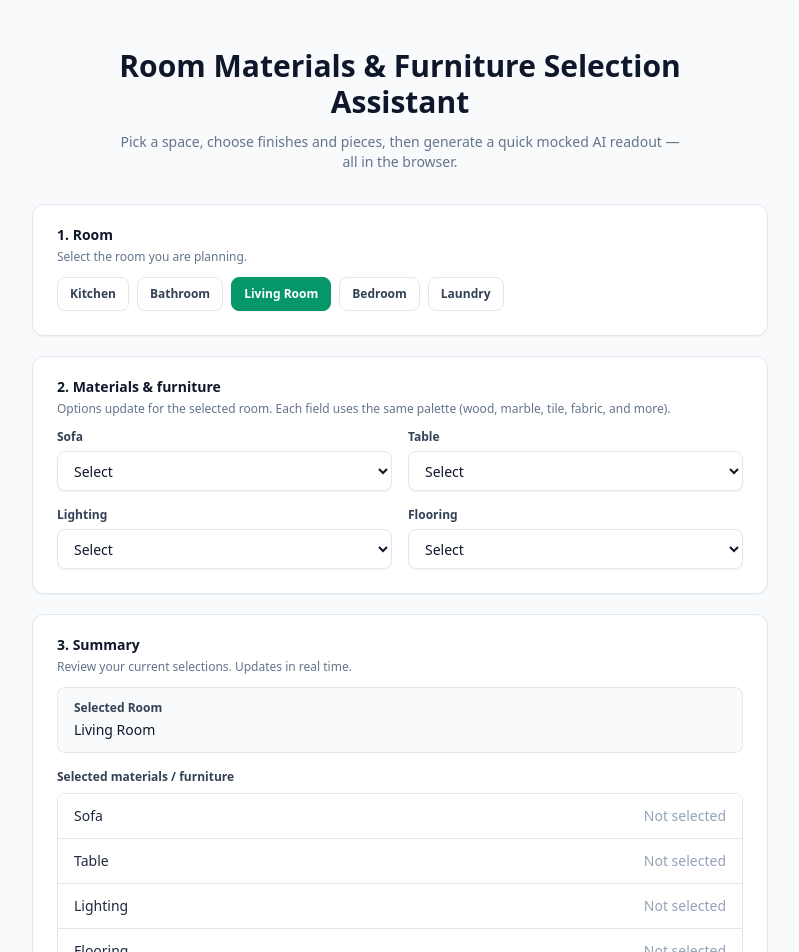
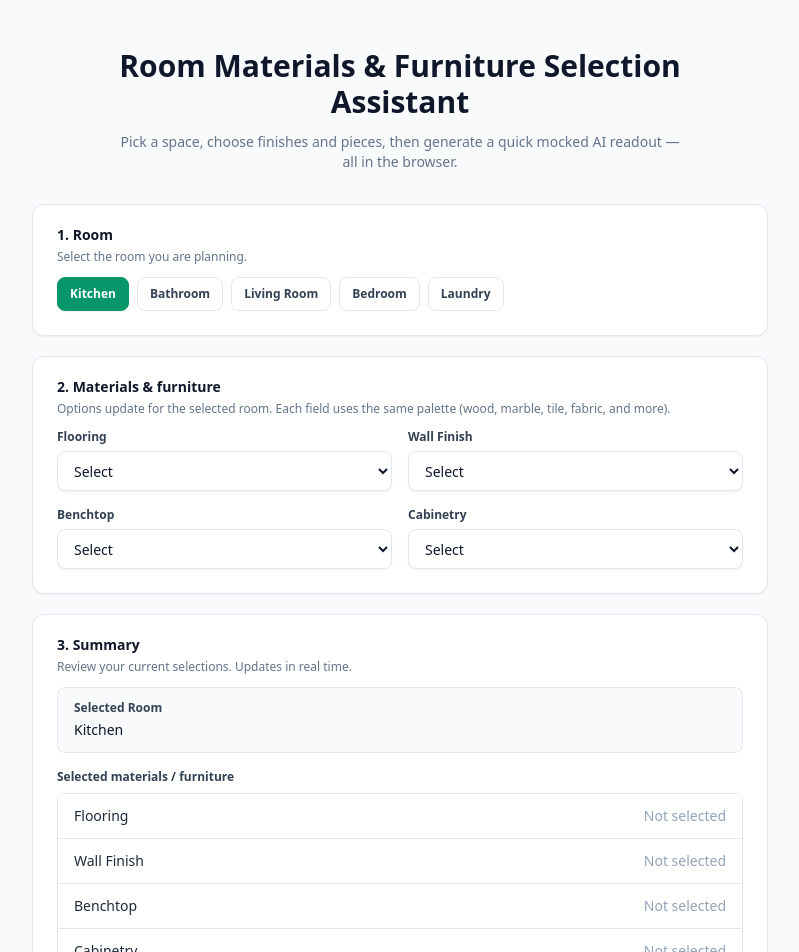
Before and after one commit to phelsajc/feeldx-room-assistant, a Vue app: page / in a window 1280 px wide. Shown: the top 952 px of the page, without its empty margins (240-1039 px from the left). Built offline with nearby package versions, Linux system fonts and the light colour scheme.

Commit message:
Update AI Summary

```diff
--- a/src/App.vue
+++ b/src/App.vue
@@ -3,8 +3,10 @@ import { reactive, ref } from 'vue'
 import RoomMaterialSelector from './components/RoomMaterialSelector.vue'
 import RoomSelector from './components/RoomSelector.vue'
 import SummaryPanel from './components/SummaryPanel.vue'
+import { ROOM_TYPES } from './data/rooms'
 
-const selectedRoom = ref('Living Room')
+const selectedRoom = ref(ROOM_TYPES[0].label)
+/** Per-room keyed by ROOM_TYPES id — see src/data/rooms.js */
 const selections = reactive({})
 </script>
 
--- a/src/components/RoomMaterialSelector.vue
+++ b/src/components/RoomMaterialSelector.vue
@@ -1,47 +1,35 @@
 <script setup>
 import { computed, watchEffect } from 'vue'
+import { MATERIAL_OPTIONS, ROOM_ITEMS, roomIdFromLabel } from '../data/rooms'
 
-const ROOM_FIELDS = {
-  Kitchen: ['Flooring', 'Wall Finish', 'Benchtop', 'Cabinetry'],
-  'Living Room': ['Sofa', 'Table', 'Lighting', 'Flooring'],
-  Bedroom: ['Bed', 'Lighting', 'Flooring', 'Wall Finish'],
-}
-
-const OPTIONS = {
-  Flooring: ['Tile', 'Wood', 'Vinyl', 'Laminate', 'Marble'],
-  'Wall Finish': ['Paint', 'Wallpaper', 'Tile', 'Wood Panel', 'Plaster'],
-  Benchtop: ['Quartz', 'Granite', 'Marble', 'Laminate', 'Stainless Steel'],
-  Cabinetry: ['Wood', 'Laminate', 'Matte', 'Gloss', 'Glass'],
-
-  Sofa: ['Fabric', 'Leather', 'Velvet', 'Linen'],
-  Table: ['Wood', 'Glass', 'Marble', 'Metal'],
-  Lighting: ['Pendant', 'Recessed', 'Floor Lamp', 'Wall Sconce', 'Chandelier'],
-  Bed: ['Upholstered', 'Wood', 'Metal', 'Storage'],
-}
+const selectOptions = MATERIAL_OPTIONS.filter((o) => o.value !== '')
 
 const props = defineProps({
   room: {
     type: String,
     required: true,
   },
+  /** Keyed by room id (e.g. kitchen): { flooring: 'marble', ... } */
   selections: {
     type: Object,
     required: true,
   },
 })
 
-// selections[room][field] = option
-function ensureRoom(room) {
-  if (!props.selections[room]) props.selections[room] = {}
-  for (const field of ROOM_FIELDS[room] ?? []) {
-    if (props.selections[room][field] === undefined) props.selections[room][field] = ''
+const roomId = computed(() => roomIdFromLabel(props.room))
+const items = computed(() => (roomId.value ? ROOM_ITEMS[roomId.value] ?? [] : []))
+
+function ensureRoomSelections() {
+  const id = roomId.value
+  if (!id) return
+  if (!props.selections[id]) props.selections[id] = {}
+  for (const item of items.value) {
+    if (props.selections[id][item.key] === undefined) props.selections[id][item.key] = ''
   }
 }
 
-const fieldsForRoom = computed(() => ROOM_FIELDS[props.room] ?? [])
-
 watchEffect(() => {
-  ensureRoom(props.room)
+  ensureRoomSelections()
 })
 </script>
 
@@ -55,18 +43,18 @@ watchEffect(() => {
     </header>
 
     <div class="px-6 pb-6">
-      <p v-if="fieldsForRoom.length === 0" class="text-sm text-slate-500">No selections defined for this room yet.</p>
+      <p v-if="!roomId || items.length === 0" class="text-sm text-slate-500">No selections defined for this room yet.</p>
 
       <div v-else class="grid grid-cols-1 gap-4 sm:grid-cols-2">
-        <label v-for="field in fieldsForRoom" :key="field" class="grid gap-1.5">
-          <span class="text-xs font-semibold text-slate-700">{{ field }}</span>
+        <label v-for="item in items" :key="item.key" class="grid gap-1.5">
+          <span class="text-xs font-semibold text-slate-700">{{ item.label }}</span>
           <select
             class="h-10 w-full rounded-lg border border-slate-200 bg-white px-3 text-sm text-slate-900 shadow-sm outline-none focus:border-emerald-500 focus:ring-4 focus:ring-emerald-500/10"
-            :value="selections[room]?.[field] ?? ''"
-            @change="selections[room][field] = $event.target.value"
+            :value="selections[roomId]?.[item.key] ?? ''"
+            @change="selections[roomId][item.key] = $event.target.value"
           >
             <option value="" disabled>Select</option>
-            <option v-for="opt in OPTIONS[field] ?? []" :key="opt" :value="opt">{{ opt }}</option>
+            <option v-for="opt in selectOptions" :key="opt.value" :value="opt.value">{{ opt.label }}</option>
           </select>
         </label>
       </div>
--- a/src/components/RoomSelector.vue
+++ b/src/components/RoomSelector.vue
@@ -1,5 +1,5 @@
 <script setup>
-const ROOMS = ['Kitchen', 'Bathroom', 'Living Room', 'Bedroom', 'Laundry']
+import { ROOM_TYPES } from '../data/rooms'
 
 defineProps({
   modelValue: {
@@ -21,18 +21,18 @@ defineEmits(['update:modelValue'])
     <div class="px-6 pb-6">
       <div class="flex flex-wrap gap-2" role="group" aria-label="Quick room buttons">
         <button
-          v-for="room in ROOMS"
-          :key="room"
+          v-for="r in ROOM_TYPES"
+          :key="r.id"
           type="button"
           class="rounded-lg border px-3 py-2 text-xs font-semibold transition"
           :class="
-            room === modelValue
+            r.label === modelValue
               ? 'border-emerald-600 bg-emerald-600 text-white shadow-sm'
               : 'border-slate-200 bg-white text-slate-700 hover:bg-slate-50'
           "
-          @click="$emit('update:modelValue', room)"
+          @click="$emit('update:modelValue', r.label)"
         >
-          {{ room }}
+          {{ r.label }}
         </button>
       </div>
     </div>
--- a/src/components/SummaryPanel.vue
+++ b/src/components/SummaryPanel.vue
@@ -1,25 +1,35 @@
 <script setup>
-import { computed } from 'vue'
-
-const ROOM_FIELDS = {
-  Kitchen: ['Flooring', 'Wall Finish', 'Benchtop', 'Cabinetry'],
-  'Living Room': ['Sofa', 'Table', 'Lighting', 'Flooring'],
-  Bedroom: ['Bed', 'Lighting', 'Flooring', 'Wall Finish'],
-}
+import { computed, ref } from 'vue'
+import { materialLabelForValue, roomIdFromLabel, ROOM_ITEMS } from '../data/rooms'
+import { generateAiSummary } from '../utils/generateAiSummary'
 
 const props = defineProps({
   room: {
     type: String,
     required: true,
   },
+  /** Keyed by room id: selections.kitchen.flooring etc. */
   selections: {
     type: Object,
     required: true,
   },
 })
 
-const fields = computed(() => ROOM_FIELDS[props.room] ?? [])
-const roomSelections = computed(() => props.selections?.[props.room] ?? {})
+const roomId = computed(() => roomIdFromLabel(props.room))
+const items = computed(() => (roomId.value ? ROOM_ITEMS[roomId.value] ?? [] : []))
+const roomSelections = computed(() =>
+  roomId.value && props.selections[roomId.value] ? props.selections[roomId.value] : {},
+)
+
+const generated = ref('')
+
+function displayValue(raw) {
+  return raw ? materialLabelForValue(raw) : 'Not selected'
+}
+
+function runGenerateAiSummary() {
+  generated.value = generateAiSummary(props.room, roomSelections.value, items.value)
+}
 </script>
 
 <template>
@@ -38,20 +48,34 @@ const roomSelections = computed(() => props.selections?.[props.room] ?? {})
       <div class="mt-4">
         <p class="text-xs font-semibold text-slate-700">Selected materials / furniture</p>
 
-        <ul v-if="fields.length" class="mt-2 divide-y divide-slate-200 overflow-hidden rounded-lg border border-slate-200">
-          <li v-for="field in fields" :key="field" class="flex items-center justify-between gap-4 bg-white px-4 py-3">
-            <span class="text-sm font-medium text-slate-800">{{ field }}</span>
+        <ul v-if="items.length" class="mt-2 divide-y divide-slate-200 overflow-hidden rounded-lg border border-slate-200">
+          <li v-for="item in items" :key="item.key" class="flex items-center justify-between gap-4 bg-white px-4 py-3">
+            <span class="text-sm font-medium text-slate-800">{{ item.label }}</span>
             <span
               class="text-sm"
-              :class="roomSelections[field] ? 'text-slate-900' : 'text-slate-400'"
+              :class="roomSelections[item.key] ? 'text-slate-900' : 'text-slate-400'"
             >
-              {{ roomSelections[field] || 'Not selected' }}
+              {{ displayValue(roomSelections[item.key]) }}
             </span>
           </li>
         </ul>
 
         <p v-else class="mt-2 text-sm text-slate-500">No summary available for this room yet.</p>
       </div>
+
+      <div class="mt-5">
+        <button
+          type="button"
+          class="inline-flex items-center justify-center rounded-lg border border-slate-200 bg-white px-4 py-2 text-sm font-semibold text-slate-800 shadow-sm transition hover:bg-slate-50 focus:outline-none focus:ring-4 focus:ring-emerald-500/10"
+          @click="runGenerateAiSummary"
+        >
+          Generate AI Summary
+        </button>
+
+        <div v-if="generated" class="mt-3 rounded-lg border border-slate-200 bg-slate-50 px-4 py-3">
+          <p class="text-sm leading-relaxed text-slate-800">{{ generated }}</p>
+        </div>
+      </div>
     </div>
   </section>
 </template>
--- /dev/null
+++ b/src/data/rooms.js
@@ -0,0 +1,91 @@
+/**
+ * Material option: value is stored; isDark used for “room may feel darker” rule.
+ */
+export const MATERIAL_OPTIONS = [
+  { value: '', label: '— Select —', isDark: false },
+  { value: 'wood', label: 'Wood', isDark: false },
+  { value: 'dark-wood', label: 'Dark wood', isDark: true },
+  { value: 'marble', label: 'Marble', isDark: false },
+  { value: 'tile', label: 'Tile', isDark: false },
+  { value: 'dark-tile', label: 'Dark tile / slate', isDark: true },
+  { value: 'fabric', label: 'Fabric', isDark: false },
+  { value: 'leather', label: 'Leather', isDark: false },
+  { value: 'granite', label: 'Granite', isDark: false },
+  { value: 'quartz', label: 'Quartz', isDark: false },
+  { value: 'painted', label: 'Painted finish', isDark: false },
+  { value: 'matte-black', label: 'Matte black', isDark: true },
+  { value: 'glass', label: 'Glass / mirror', isDark: false },
+  { value: 'vinyl', label: 'Vinyl / LVT', isDark: false },
+  { value: 'ceramic', label: 'Ceramic', isDark: false },
+  { value: 'laminate', label: 'Laminate', isDark: false },
+]
+
+export const ROOM_TYPES = [
+  { id: 'kitchen', label: 'Kitchen' },
+  { id: 'bathroom', label: 'Bathroom' },
+  { id: 'living', label: 'Living Room' },
+  { id: 'bedroom', label: 'Bedroom' },
+  { id: 'laundry', label: 'Laundry' },
+]
+
+/**
+ * Keys per room: id -> { key, label }[]
+ * `lightingKey` marks the field used for lighting rule (if present in room).
+ */
+export const ROOM_ITEMS = {
+  kitchen: [
+    { key: 'flooring', label: 'Flooring' },
+    { key: 'wallFinish', label: 'Wall Finish' },
+    { key: 'benchtop', label: 'Benchtop' },
+    { key: 'cabinetry', label: 'Cabinetry' },
+  ],
+  bathroom: [
+    { key: 'flooring', label: 'Flooring' },
+    { key: 'wallFinish', label: 'Wall finish / tiles' },
+    { key: 'vanity', label: 'Vanity' },
+    { key: 'fixtures', label: 'Fixtures' },
+  ],
+  living: [
+    { key: 'sofa', label: 'Sofa' },
+    { key: 'table', label: 'Table' },
+    { key: 'lighting', label: 'Lighting' },
+    { key: 'flooring', label: 'Flooring' },
+  ],
+  bedroom: [
+    { key: 'bed', label: 'Bed' },
+    { key: 'lighting', label: 'Lighting' },
+    { key: 'flooring', label: 'Flooring' },
+    { key: 'wallFinish', label: 'Wall Finish' },
+  ],
+  laundry: [
+    { key: 'flooring', label: 'Flooring' },
+    { key: 'cabinetry', label: 'Cabinetry' },
+    { key: 'benchtop', label: 'Benchtop' },
+    { key: 'appliances', label: 'Appliances finish' },
+  ],
+}
+
+/** Keys that count as “lighting” for the suggestion rule */
+export const LIGHTING_KEYS = new Set(['lighting', 'fixtures'])
+
+/** Keys checked for dark + dark flooring / wall pairing */
+export const FLOORING_KEY = 'flooring'
+export const WALL_KEY = 'wallFinish'
+
+/**
+ * Maps UI room button label → ROOM_ITEMS key (e.g. "Kitchen" → "kitchen").
+ * @param {string} label
+ */
+export function roomIdFromLabel(label) {
+  return ROOM_TYPES.find((r) => r.label === label)?.id ?? null
+}
+
+/**
+ * Human-readable label for a stored MATERIAL_OPTIONS value (or Passthrough unknown).
+ * @param {string} value
+ */
+export function materialLabelForValue(value) {
+  if (!value) return ''
+  const opt = MATERIAL_OPTIONS.find((o) => o.value === value)
+  return opt?.label ?? value
+}
--- /dev/null
+++ b/src/utils/generateAiSummary.js
@@ -0,0 +1,116 @@
+import { MATERIAL_OPTIONS, LIGHTING_KEYS, FLOORING_KEY, WALL_KEY } from '../data/rooms'
+
+const MARBLE = 'marble'
+const otherPremiumValues = new Set(['granite', 'quartz'])
+
+function labelForValue(val) {
+  if (!val) return null
+  const opt = MATERIAL_OPTIONS.find((o) => o.value === val)
+  return opt?.label ?? val
+}
+
+function isMarble(val) {
+  return val === MARBLE
+}
+
+function isOtherPremiumStone(val) {
+  return val && otherPremiumValues.has(val)
+}
+
+function isDarkValue(val) {
+  const opt = MATERIAL_OPTIONS.find((o) => o.value === val)
+  return Boolean(opt?.isDark)
+}
+
+function hasLightingField(items) {
+  return items.some((i) => LIGHTING_KEYS.has(i.key))
+}
+
+function lightingMissing(selections, items) {
+  if (!hasLightingField(items)) return false
+  const lightingItem = items.find((i) => LIGHTING_KEYS.has(i.key))
+  if (!lightingItem) return false
+  const v = selections[lightingItem.key]
+  return !v
+}
+
+function bothFlooringAndWallDark(selections, items) {
+  const keys = new Set(items.map((i) => i.key))
+  if (!keys.has(FLOORING_KEY) || !keys.has(WALL_KEY)) return false
+  const f = selections[FLOORING_KEY]
+  const w = selections[WALL_KEY]
+  if (!f || !w) return false
+  return isDarkValue(f) && isDarkValue(w)
+}
+
+function incomplete(selections, items) {
+  return items.some((i) => !selections[i.key])
+}
+
+function marbleMentions(selections, items) {
+  const parts = []
+  for (const { key, label } of items) {
+    const v = selections[key]
+    if (isMarble(v)) {
+      parts.push(`${labelForValue(v).toLowerCase()} ${label.toLowerCase()}`)
+    }
+  }
+  return parts
+}
+
+function otherPremiumMentions(selections, items) {
+  const parts = []
+  for (const { key, label } of items) {
+    const v = selections[key]
+    if (isOtherPremiumStone(v)) {
+      parts.push(`${labelForValue(v).toLowerCase()} ${label.toLowerCase()}`)
+    }
+  }
+  return parts
+}
+
+/**
+ * @param {string} roomLabel
+ * @param {Record<string, string>} selections
+ * @param {{ key: string, label: string }[]} items
+ */
+export function generateAiSummary(roomLabel, selections, items) {
+  const sentences = []
+  const lowerRoom = roomLabel.toLowerCase()
+
+  const marbleParts = marbleMentions(selections, items)
+  if (marbleParts.length) {
+    sentences.push(`This ${lowerRoom} uses ${marbleParts.join(', ')}, indicating a higher cost range.`)
+    sentences.push('Higher cost materials selected.')
+  }
+
+  const otherStone = otherPremiumMentions(selections, items)
+  if (otherStone.length && !marbleParts.length) {
+    sentences.push(
+      `This ${lowerRoom} includes ${otherStone.join(', ')}, suggesting a mid-to-premium budget band.`,
+    )
+  }
+
+  if (lightingMissing(selections, items)) {
+    sentences.push('Lighting has not been selected, which may impact usability.')
+    sentences.push('Consider adding lighting.')
+  }
+
+  if (bothFlooringAndWallDark(selections, items)) {
+    sentences.push('Room may feel darker.')
+  }
+
+  if (incomplete(selections, items)) {
+    sentences.push('Some selections are missing.')
+  }
+
+  // Nothing above matched: usually “all fields filled” with no marble / no lighting gap / no dark pair.
+  if (sentences.length === 0) {
+    if (items.length === 0) {
+      return 'No materials or furniture fields are defined for this room.'
+    }
+    return `Your ${lowerRoom} selections are complete. The mock summary did not flag higher-cost materials, lighting gaps, a darker room, or missing items.`
+  }
+
+  return sentences.join(' ')
+}
```
